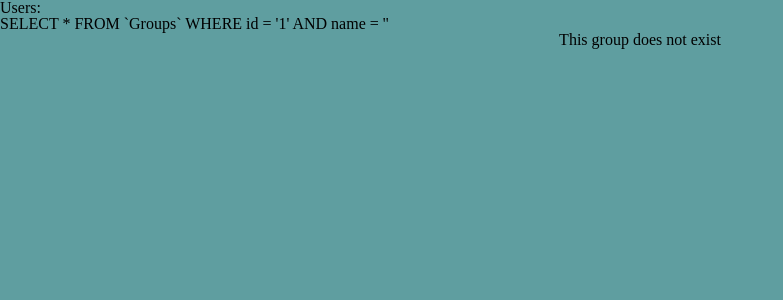
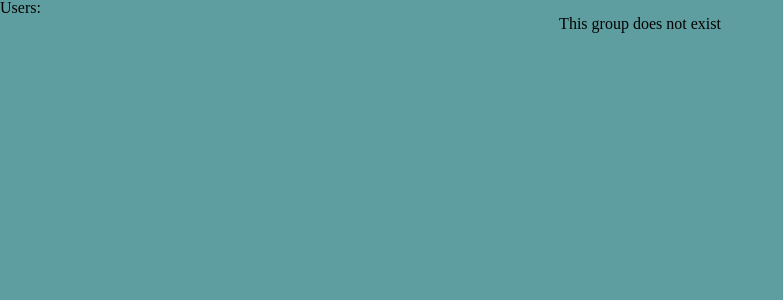
Before and after one commit to Techni-Schools/piabd-1a-team-d, a PHP site: page /resources/group/view/.get.php?id=1 in a window 1280 px wide. Shown: the top 300 px of the page, without its empty margins (0-783 px from the left). Run offline with PHP 8.4, Linux system fonts and the light colour scheme; data that the repository does not hold is empty.

Commit message:
Removed debug info

```diff
--- a/src/resources/group/view/.get.php
+++ b/src/resources/group/view/.get.php
@@ -14,8 +14,6 @@
 
     $group_id = "'" . $_GET['id'] . "'";
     $group_name = "'" . $_GET['name'] . "'";
-
-    echo "SELECT * FROM `Groups` WHERE id = $group_id AND name = $group_name";
     $group = $conn->query("SELECT * FROM `Groups` WHERE id = $group_id AND name = $group_name");
 
     if ($group->num_rows == 0)
```
